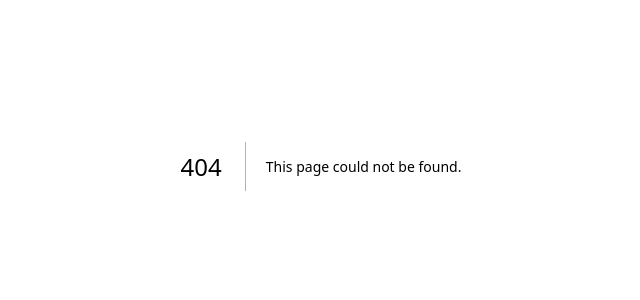
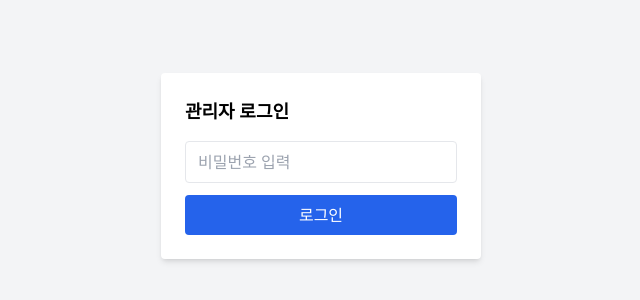
Before and after one commit to mysmartdeal/mysmartdeal, a Next.js app: page /admin in a window 1280 px wide. Before the commit this address had no page. Shown: the part 234-534 px from the top of the page, without its empty margins (319-959 px from the left). Built offline with nearby package versions, Linux system fonts and the light colour scheme.

Commit message:
Create admin.js

```diff
--- /dev/null
+++ b/pages/admin.js
@@ -0,0 +1,43 @@
+// pages/admin.js
+import { useEffect, useState } from "react";
+import { useRouter } from "next/router";
+
+export default function AdminPage() {
+  const router = useRouter();
+  const [password, setPassword] = useState("");
+  const [error, setError] = useState("");
+  const correctPassword = "jk0330"; // 오빠만 아는 비번
+
+  const handleLogin = (e) => {
+    e.preventDefault();
+    if (password === correctPassword) {
+      document.cookie = "exclude_analytics=true; max-age=2592000; path=/";
+      alert("✅ 관리자 모드가 활성화되었습니다. GA 트래킹에서 제외됩니다.");
+      router.push("/");
+    } else {
+      setError("비밀번호가 올바르지 않습니다.");
+    }
+  };
+
+  return (
+    <div className="min-h-screen flex items-center justify-center bg-gray-100">
+      <form onSubmit={handleLogin} className="bg-white p-6 rounded shadow-md w-80">
+        <h2 className="text-lg font-bold mb-4">관리자 로그인</h2>
+        <input
+          type="password"
+          value={password}
+          onChange={(e) => setPassword(e.target.value)}
+          placeholder="비밀번호 입력"
+          className="w-full border px-3 py-2 rounded mb-3"
+        />
+        {error && <p className="text-red-500 text-sm mb-2">{error}</p>}
+        <button
+          type="submit"
+          className="w-full bg-blue-600 text-white py-2 rounded hover:bg-blue-700 transition"
+        >
+          로그인
+        </button>
+      </form>
+    </div>
+  );
+}
```
